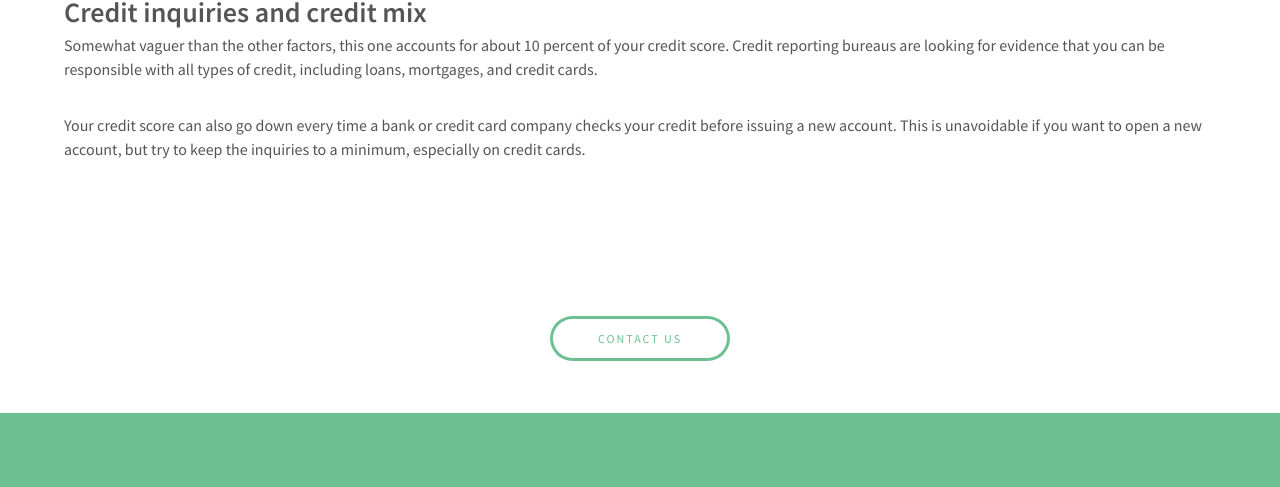
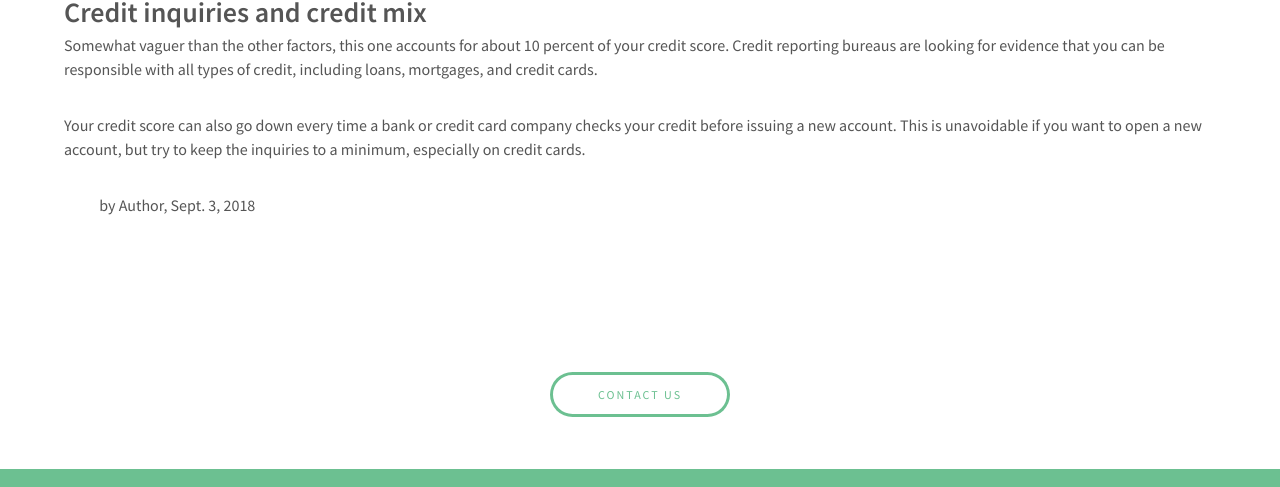
Before and after one commit to awiddy/Pacific-Mortgage, a plain HTML site: page blog.html in a window 1280 px wide. Shown: the part 2245-2732 px from the top of the page. Drawn offline with Linux system fonts and the light colour scheme.

Commit message:
Blog post edit
'Factors that can affect your credit score'

```diff
--- a/blog.html
+++ b/blog.html
@@ -108,7 +108,7 @@
 
 		</p>
 
-
+		<p> &emsp;&emsp; by Author, Sept. 3, 2018 </p>
 	</article>
 
 
```
